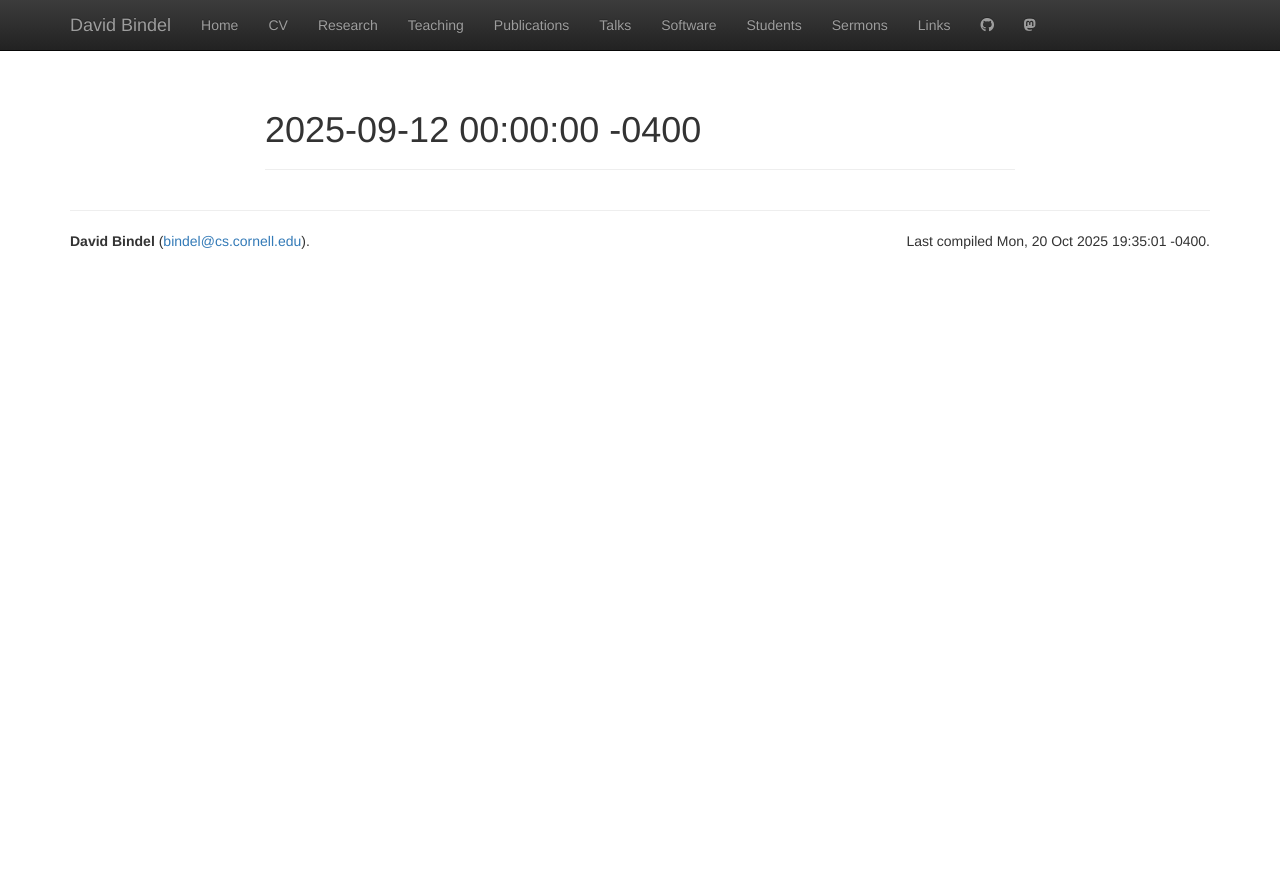
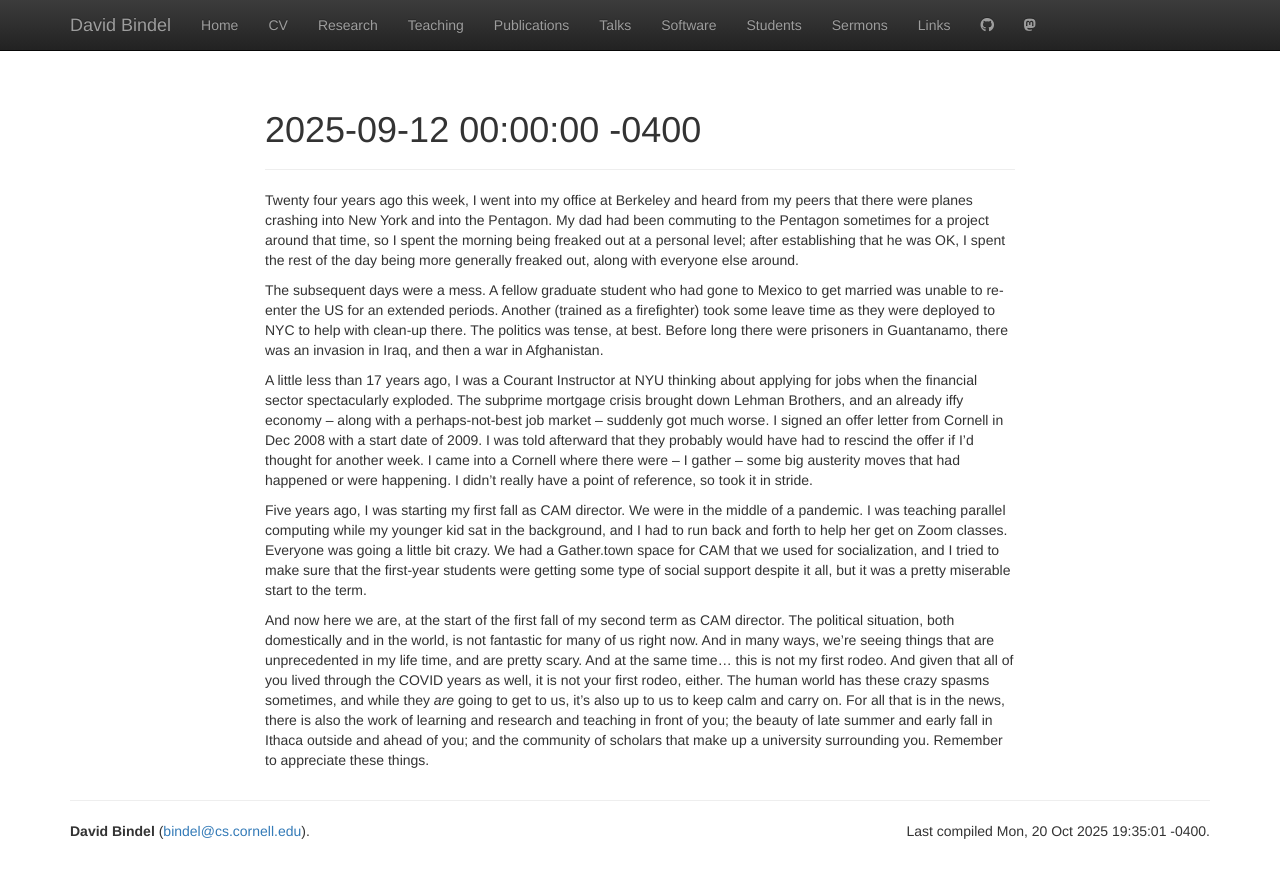
Before and after one commit to dbindel/cornell_web, a Jekyll site: the page built from _sermons/2025-09-12.md, in a window 1280 px wide. Shown: the top 878 px of the page. Built offline with Jekyll 4.4.1, drawn with Linux system fonts in a browser that asks for light colours; nearby versions of some CDN libraries.

Commit message:
Add 9/12 sermon.

```diff
--- a/_sermons/2025-09-12.md
+++ b/_sermons/2025-09-12.md
@@ -1,3 +1,48 @@
 ---
 date: 2025-09-12
 ---
+
+Twenty four years ago this week, I went into my office at Berkeley and heard
+from my peers that there were planes crashing into New York and into the
+Pentagon.  My dad had been commuting to the Pentagon sometimes for a project
+around that time, so I spent the morning being freaked out at a personal level;
+after establishing that he was OK, I spent the rest of the day being more
+generally freaked out, along with everyone else around.
+
+The subsequent days were a mess.  A fellow graduate student who had gone to
+Mexico to get married was unable to re-enter the US for an extended periods.
+Another (trained as a firefighter) took some leave time as they were deployed
+to NYC to help with clean-up there.  The politics was tense, at best.  Before
+long there were prisoners in Guantanamo, there was an invasion in Iraq, and
+then a war in Afghanistan.
+
+A little less than 17 years ago, I was a Courant Instructor at NYU thinking
+about applying for jobs when the financial sector spectacularly exploded.  The
+subprime mortgage crisis brought down Lehman Brothers, and an already iffy
+economy – along with a perhaps-not-best job market – suddenly got much worse.
+I signed an offer letter from Cornell in Dec 2008 with a start date of 2009.  I
+was told afterward that they probably would have had to rescind the offer if
+I’d thought for another week.  I came into a Cornell where there were – I
+gather – some big austerity moves that had happened or were happening.  I
+didn’t really have a point of reference, so took it in stride.
+
+Five years ago, I was starting my first fall as CAM director.  We were in the
+middle of a pandemic.  I was teaching parallel computing while my younger kid
+sat in the background, and I had to run back and forth to help her get on Zoom
+classes.  Everyone was going a little bit crazy.  We had a Gather.town space
+for CAM that we used for socialization, and I tried to make sure that the
+first-year students were getting some type of social support despite it all,
+but it was a pretty miserable start to the term.
+
+And now here we are, at the start of the first fall of my second term as CAM
+director.  The political situation, both domestically and in the world, is not
+fantastic for many of us right now.  And in many ways,  we’re seeing things
+that are unprecedented in my life time, and are pretty scary.  And at the same
+time… this is not my first rodeo.  And given that all of you lived through the
+COVID years as well, it is not your first rodeo, either.  The human world has
+these crazy spasms sometimes, and while they *are* going to get to us, it’s
+also up to us to keep calm and carry on.  For all that is in the news, there is
+also the work of learning and research and teaching in front of you; the beauty
+of late summer and early fall in Ithaca outside and ahead of you; and the
+community of scholars that make up a university surrounding you.  Remember to
+appreciate these things.
```
